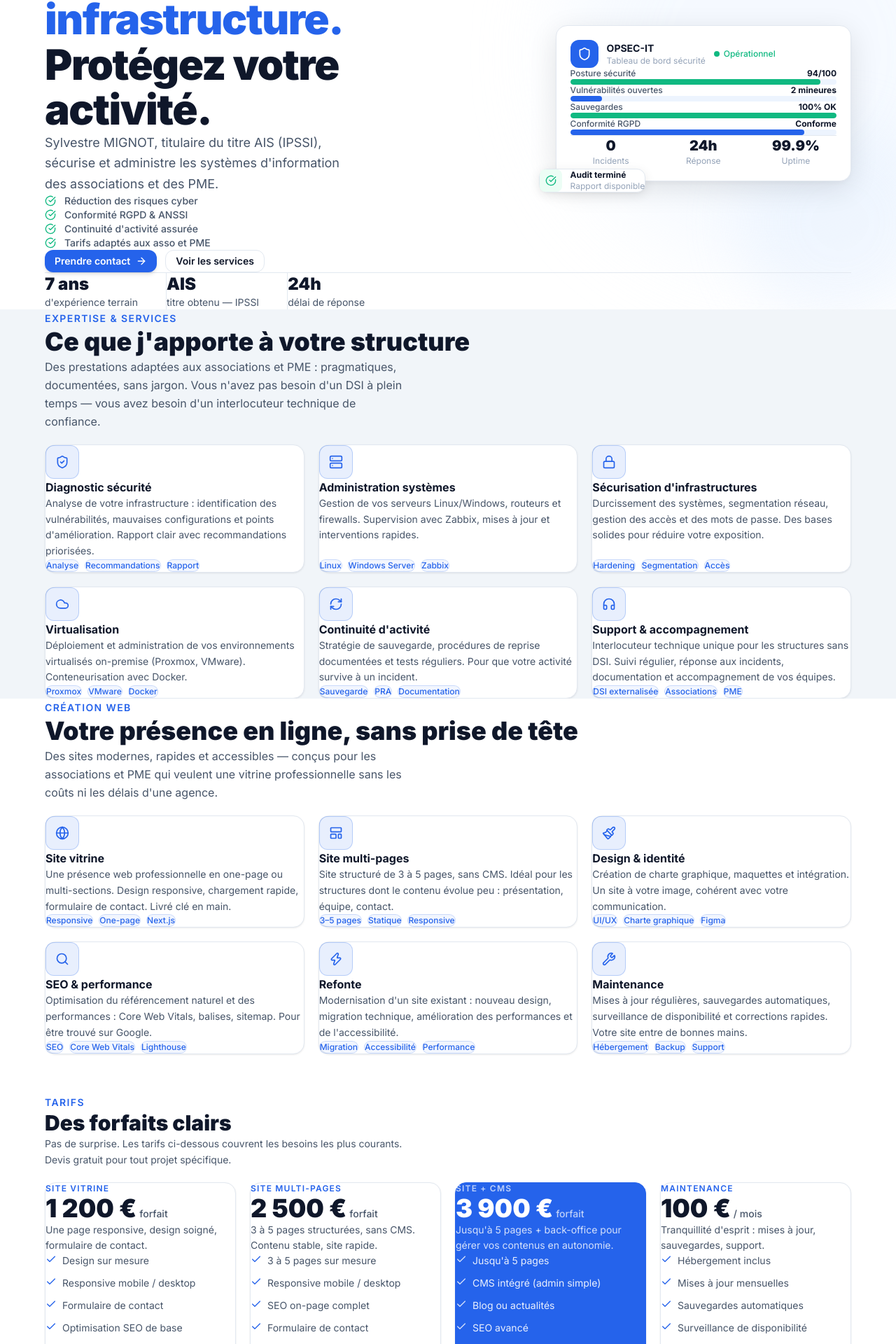
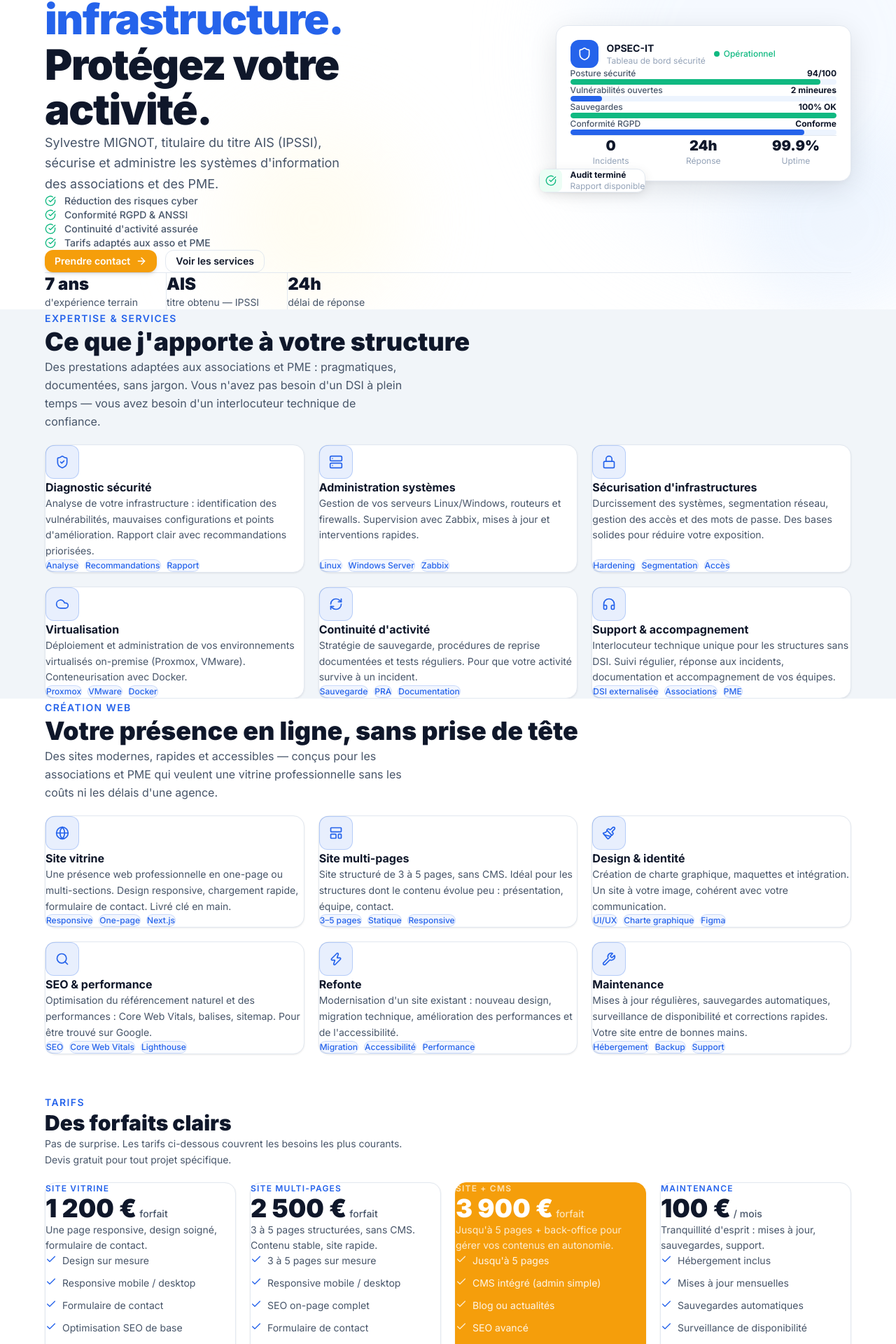
Before and after one commit to syoul46/opsec-it, a Next.js app: page / in a window 1280 px wide. Shown: the part 174-2094 px from the top of the page at 70% size. Built offline with nearby package versions, Linux system fonts and the light colour scheme.

Commit message:
design: add amber accent for CTAs and pricing highlight

```diff
--- a/app/globals.css
+++ b/app/globals.css
@@ -13,6 +13,9 @@
   --color-blue-mid:   #DBEAFE;
   --color-green:      #10B981;
   --color-green-soft: #ECFDF5;
+  --color-amber:      #F59E0B;
+  --color-amber-soft: #FFFBEB;
+  --color-amber-mid:  #FEF3C7;
   --color-border:     #E2E8F0;
 
   /* Typographie */
--- a/components/sections/Contact.tsx
+++ b/components/sections/Contact.tsx
@@ -111,7 +111,7 @@ export default function Contact() {
                 )}
                 <div className="flex items-center gap-4 pt-1">
                   <button type="submit" disabled={status === "loading"}
-                          className="flex items-center gap-2 rounded-xl bg-blue text-white font-semibold text-sm hover:bg-blue/90 disabled:opacity-60 transition-all shadow-md hover:shadow-lg hover:shadow-blue/20" style={{ padding: "5px 14px" }}>
+                          className="flex items-center gap-2 rounded-xl bg-amber text-white font-semibold text-sm hover:bg-amber/90 disabled:opacity-60 transition-all shadow-md hover:shadow-lg hover:shadow-amber/20" style={{ padding: "5px 14px" }}>
                     {status === "loading"
                       ? <><div className="w-4 h-4 border-2 border-white/30 border-t-white rounded-full animate-spin" />Envoi...</>
                       : <><Send className="w-4 h-4" />Envoyer</>}
--- a/components/sections/CreationWeb.tsx
+++ b/components/sections/CreationWeb.tsx
@@ -142,7 +142,7 @@ export default function CreationWeb() {
               key={tier.name}
               className={`rounded-2xl border p-8 flex flex-col shadow-card transition-all duration-200 hover:shadow-card-md hover:-translate-y-1 ${
                 tier.highlight
-                  ? "bg-blue border-blue text-white"
+                  ? "bg-amber border-amber text-white"
                   : "bg-white border-border"
               }`}
             >
@@ -172,8 +172,8 @@ export default function CreationWeb() {
                 href="#contact"
                 className={`mt-8 inline-flex items-center justify-center rounded-xl text-sm font-semibold transition-all hover:shadow-md ${
                   tier.highlight
-                    ? "bg-white text-blue hover:bg-white/90"
-                    : "bg-blue text-white hover:bg-blue/90 hover:shadow-blue/20"
+                    ? "bg-white text-amber hover:bg-white/90"
+                    : "bg-amber text-white hover:bg-amber/90 hover:shadow-amber/20"
                 }`}
                 style={{ padding: "10px 20px" }}
               >
--- a/components/sections/Hero.tsx
+++ b/components/sections/Hero.tsx
@@ -16,9 +16,10 @@ const checks = [
 export default function Hero() {
   return (
     <section className="relative bg-white pt-28 pb-36 overflow-hidden">
-      {/* Blob décoratif */}
+      {/* Blobs décoratifs */}
       <div className="absolute -top-32 -right-32 w-[600px] h-[600px] rounded-full bg-blue-soft opacity-60 blur-3xl pointer-events-none" />
       <div className="absolute top-1/2 -right-16 w-72 h-72 rounded-full bg-blue-mid opacity-30 blur-2xl pointer-events-none" />
+      <div className="absolute bottom-0 left-1/4 w-64 h-64 rounded-full bg-amber-soft opacity-70 blur-3xl pointer-events-none" />
 
       <div className="relative wrap">
         <div className="grid grid-cols-1 lg:grid-cols-5 gap-16 items-center">
@@ -58,7 +59,7 @@ export default function Hero() {
             {/* CTA */}
             <div className="flex flex-col sm:flex-row gap-3">
               <a href="#contact"
-                 className="inline-flex items-center justify-center gap-2 rounded-xl bg-blue text-white font-semibold text-sm hover:bg-blue/90 transition-all shadow-md hover:shadow-lg hover:shadow-blue/25 hover:-translate-y-0.5" style={{ padding: "5px 14px" }}>
+                 className="inline-flex items-center justify-center gap-2 rounded-xl bg-amber text-white font-semibold text-sm hover:bg-amber/90 transition-all shadow-md hover:shadow-lg hover:shadow-amber/30 hover:-translate-y-0.5" style={{ padding: "5px 14px" }}>
                 Prendre contact
                 <ArrowRight className="w-4 h-4" />
               </a>
```
